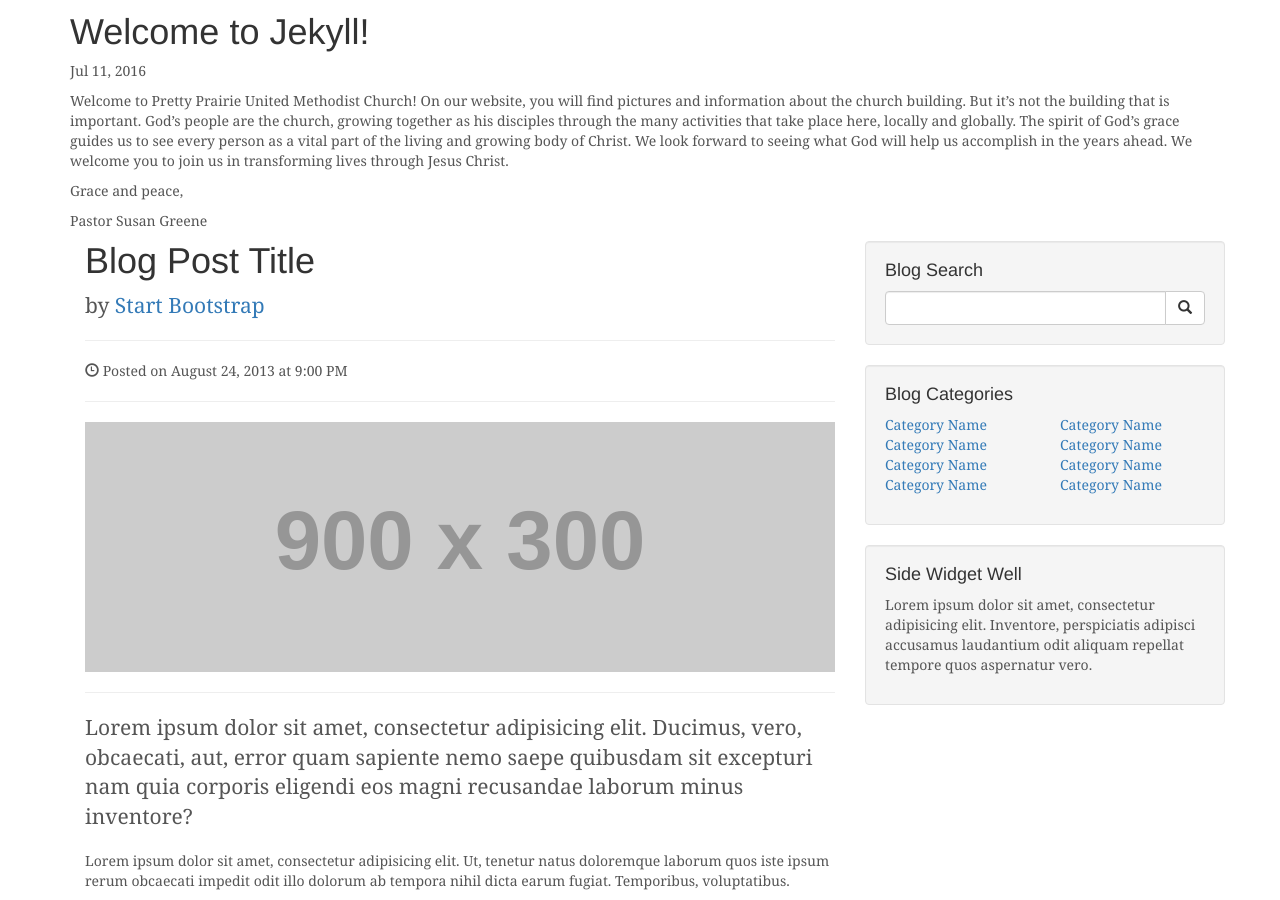
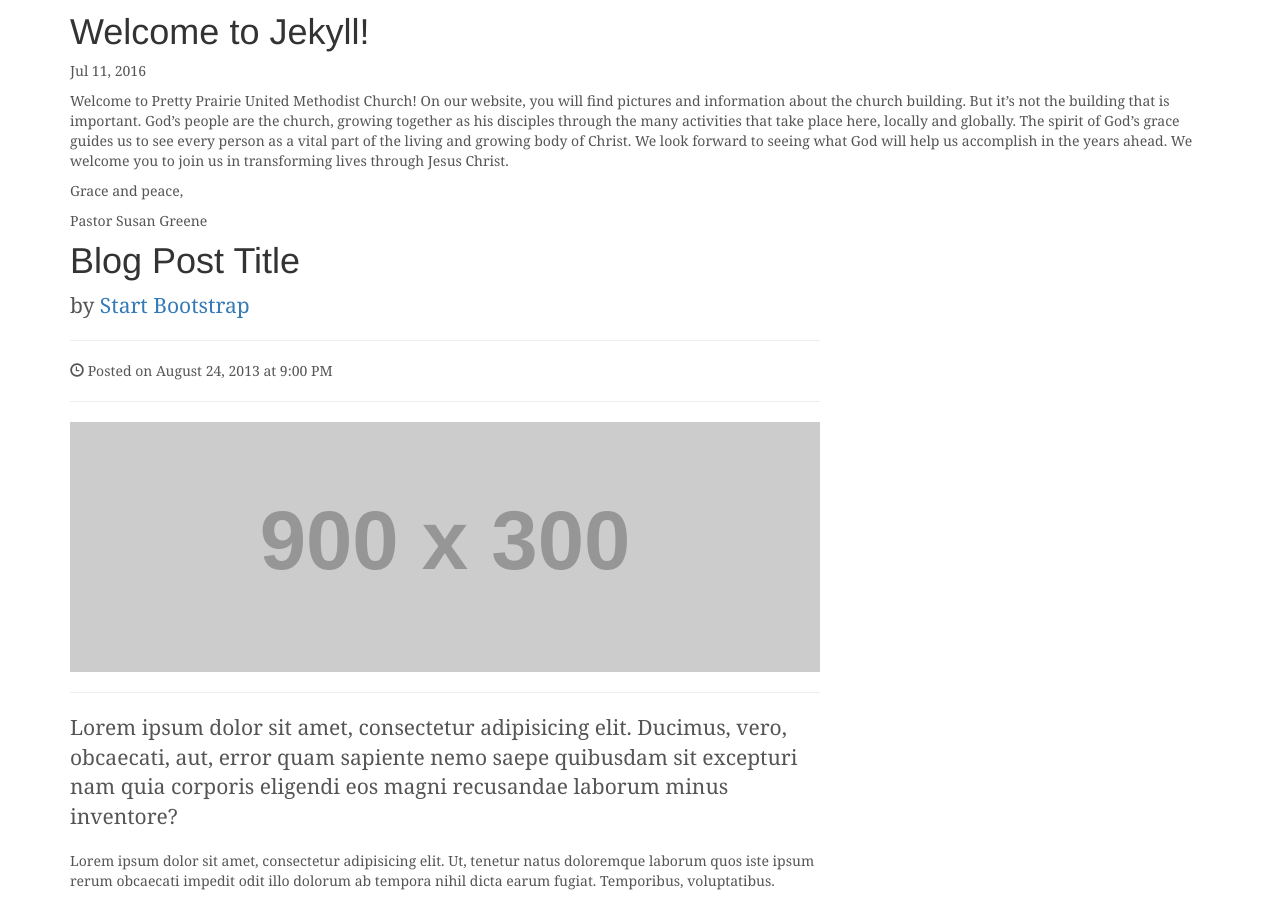
Before and after one commit to KatherineMichel/self-hosted-church-website-jekyll, a Jekyll site: the page built from _posts/2016-07-11-welcome-to-jekyll.markdown, in a window 1280 px wide and 900 px high, scrolled down 206 px. Built offline with Jekyll 4.4.1, drawn with Linux system fonts in a browser that asks for light colours; nearby versions of some CDN libraries; library files that are not in the unit come from our copies.

Commit message:
Update post.html

```diff
--- a/_layouts/post.html
+++ b/_layouts/post.html
@@ -17,8 +17,7 @@ layout: default
 
 
 
-    <!-- Page Content -->
-    <div class="container">
+
 
         <div class="row">
 
@@ -113,65 +112,3 @@ layout: default
                 </div>
 
             </div>
-
-            <!-- Blog Sidebar Widgets Column -->
-            <div class="col-md-4">
-
-                <!-- Blog Search Well -->
-                <div class="well">
-                    <h4>Blog Search</h4>
-                    <div class="input-group">
-                        <input type="text" class="form-control">
-                        <span class="input-group-btn">
-                            <button class="btn btn-default" type="button">
-                                <span class="glyphicon glyphicon-search"></span>
-                        </button>
-                        </span>
-                    </div>
-                    <!-- /.input-group -->
-                </div>
-
-                <!-- Blog Categories Well -->
-                <div class="well">
-                    <h4>Blog Categories</h4>
-                    <div class="row">
-                        <div class="col-lg-6">
-                            <ul class="list-unstyled">
-                                <li><a href="#">Category Name</a>
-                                </li>
-                                <li><a href="#">Category Name</a>
-                                </li>
-                                <li><a href="#">Category Name</a>
-                                </li>
-                                <li><a href="#">Category Name</a>
-                                </li>
-                            </ul>
-                        </div>
-                        <div class="col-lg-6">
-                            <ul class="list-unstyled">
-                                <li><a href="#">Category Name</a>
-                                </li>
-                                <li><a href="#">Category Name</a>
-                                </li>
-                                <li><a href="#">Category Name</a>
-                                </li>
-                                <li><a href="#">Category Name</a>
-                                </li>
-                            </ul>
-                        </div>
-                    </div>
-                    <!-- /.row -->
-                </div>
-
-                <!-- Side Widget Well -->
-                <div class="well">
-                    <h4>Side Widget Well</h4>
-                    <p>Lorem ipsum dolor sit amet, consectetur adipisicing elit. Inventore, perspiciatis adipisci accusamus laudantium odit aliquam repellat tempore quos aspernatur vero.</p>
-                </div>
-
-            </div>
-
-        </div>
-        <!-- /.row -->
-
-        <hr>
```
